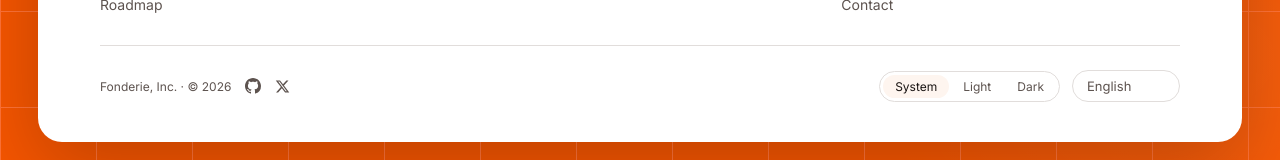
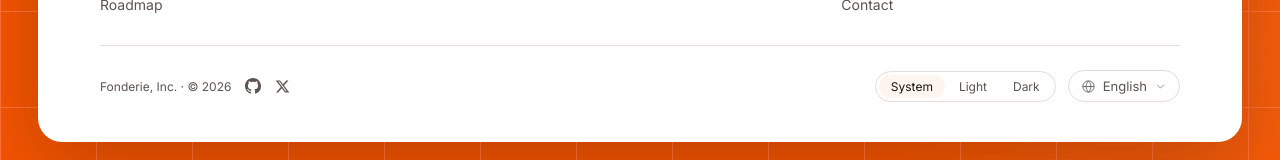
Before and after one commit to fonderiejs/landing, a Next.js app: page /en/contact in a window 1280 px wide. Shown: the part 1045-1205 px from the top of the page. Built offline with nearby package versions, Linux system fonts and the light colour scheme.

Commit message:
feat(locale-switcher): custom dropdown with globe icon, chevron, and selected check

```diff
--- a/app/[locale]/components/LocaleSwitcher.tsx
+++ b/app/[locale]/components/LocaleSwitcher.tsx
@@ -1,5 +1,6 @@
 'use client';
 
+import { useEffect, useRef, useState } from 'react';
 import { useLocale, useTranslations } from 'next-intl';
 import { usePathname, useRouter } from '@/lib/navigation';
 import { locales, localeNames, type Locale } from '@/lib/i18n';
@@ -9,19 +10,99 @@ export default function LocaleSwitcher() {
   const locale = useLocale();
   const pathname = usePathname();
   const router = useRouter();
+  const [open, setOpen] = useState(false);
+  const rootRef = useRef<HTMLDivElement>(null);
+
+  useEffect(() => {
+    if (!open) return;
+    function onPointerDown(e: PointerEvent) {
+      if (!rootRef.current?.contains(e.target as Node)) setOpen(false);
+    }
+    function onKeyDown(e: KeyboardEvent) {
+      if (e.key === 'Escape') setOpen(false);
+    }
+    document.addEventListener('pointerdown', onPointerDown);
+    document.addEventListener('keydown', onKeyDown);
+    return () => {
+      document.removeEventListener('pointerdown', onPointerDown);
+      document.removeEventListener('keydown', onKeyDown);
+    };
+  }, [open]);
+
+  function select(l: Locale) {
+    setOpen(false);
+    if (l !== locale) router.replace(pathname, { locale: l });
+  }
 
   return (
-    <select
-      value={locale}
-      onChange={(e) => router.replace(pathname, { locale: e.target.value as Locale })}
-      aria-label={t('localeSwitcher.label')}
-      className="locale-select"
-    >
-      {locales.map((l) => (
-        <option key={l} value={l}>
-          {localeNames[l]}
-        </option>
-      ))}
-    </select>
+    <div className="locale-switch" ref={rootRef}>
+      <button
+        type="button"
+        className="locale-switch__trigger"
+        aria-label={t('localeSwitcher.label')}
+        aria-haspopup="listbox"
+        aria-expanded={open}
+        onClick={() => setOpen((v) => !v)}
+      >
+        <svg
+          className="locale-switch__globe"
+          viewBox="0 0 24 24"
+          fill="none"
+          stroke="currentColor"
+          strokeWidth="1.6"
+          aria-hidden="true"
+          width={15}
+          height={15}
+        >
+          <circle cx="12" cy="12" r="9" />
+          <path d="M3 12h18M12 3c2.5 2.5 3.75 5.5 3.75 9S14.5 18.5 12 21c-2.5-2.5-3.75-5.5-3.75-9S9.5 5.5 12 3z" />
+        </svg>
+        <span className="locale-switch__current">{localeNames[locale as Locale]}</span>
+        <svg
+          className="locale-switch__chevron"
+          data-open={open ? '' : undefined}
+          viewBox="0 0 24 24"
+          fill="none"
+          stroke="currentColor"
+          strokeWidth="1.6"
+          aria-hidden="true"
+          width={13}
+          height={13}
+        >
+          <path d="M6 9l6 6 6-6" />
+        </svg>
+      </button>
+
+      {open && (
+        <ul className="locale-switch__menu" role="listbox" aria-label={t('localeSwitcher.label')}>
+          {locales.map((l) => (
+            <li key={l} role="none">
+              <button
+                type="button"
+                role="option"
+                aria-selected={l === locale}
+                className="locale-switch__option"
+                data-active={l === locale ? '' : undefined}
+                onClick={() => select(l)}
+              >
+                <span className="locale-switch__option-name">{localeNames[l]}</span>
+                <svg
+                  className="locale-switch__check"
+                  viewBox="0 0 24 24"
+                  fill="none"
+                  stroke="currentColor"
+                  strokeWidth="2"
+                  aria-hidden="true"
+                  width={14}
+                  height={14}
+                >
+                  <path d="M5 12.5l4.5 4.5L19 6.5" />
+                </svg>
+              </button>
+            </li>
+          ))}
+        </ul>
+      )}
+    </div>
   );
 }
--- a/app/globals.css
+++ b/app/globals.css
@@ -388,23 +388,93 @@ a:hover {
   color: var(--ink);
 }
 
-.locale-select {
+.locale-switch {
+  position: relative;
+  display: inline-flex;
+}
+.locale-switch__trigger {
+  display: inline-flex;
+  align-items: center;
+  gap: 7px;
   cursor: pointer;
-  appearance: none;
   border-radius: 999px;
   border: 1px solid var(--line);
   background: transparent;
-  padding: 7px 28px 7px 14px;
+  padding: 7px 12px;
   font-family: var(--sans);
   font-size: 13px;
   color: var(--muted);
 }
-.locale-select:hover {
-  color: var(--ink);
-}
-.locale-select:focus-visible {
+.locale-switch__trigger:hover {
+  color: var(--ink);
+}
+.locale-switch__trigger:focus-visible {
   outline: 2px solid var(--accent);
   outline-offset: 2px;
+}
+.locale-switch__globe {
+  flex: none;
+  opacity: 0.85;
+}
+.locale-switch__current {
+  white-space: nowrap;
+}
+.locale-switch__chevron {
+  flex: none;
+  opacity: 0.7;
+  transition: transform 0.15s ease;
+}
+.locale-switch__chevron[data-open] {
+  transform: rotate(180deg);
+}
+.locale-switch__menu {
+  position: absolute;
+  bottom: calc(100% + 8px);
+  right: 0;
+  z-index: 20;
+  min-width: 180px;
+  margin: 0;
+  padding: 6px;
+  list-style: none;
+  border-radius: 14px;
+  border: 1px solid var(--line);
+  background: var(--bg);
+  box-shadow: 0 12px 32px -12px rgba(0, 0, 0, 0.25);
+}
+.locale-switch__option {
+  display: flex;
+  align-items: center;
+  justify-content: space-between;
+  gap: 12px;
+  width: 100%;
+  padding: 8px 12px;
+  border: 0;
+  border-radius: 9px;
+  cursor: pointer;
+  background: transparent;
+  font-family: var(--sans);
+  font-size: 13px;
+  color: var(--muted);
+  text-align: left;
+}
+.locale-switch__option:hover {
+  background: var(--tint);
+  color: var(--ink);
+}
+.locale-switch__option[data-active] {
+  color: var(--ink);
+}
+.locale-switch__option:focus-visible {
+  outline: 2px solid var(--accent);
+  outline-offset: -2px;
+}
+.locale-switch__check {
+  flex: none;
+  color: var(--accent);
+  opacity: 0;
+}
+.locale-switch__option[data-active] .locale-switch__check {
+  opacity: 1;
 }
 
 /* ================================================================
```
